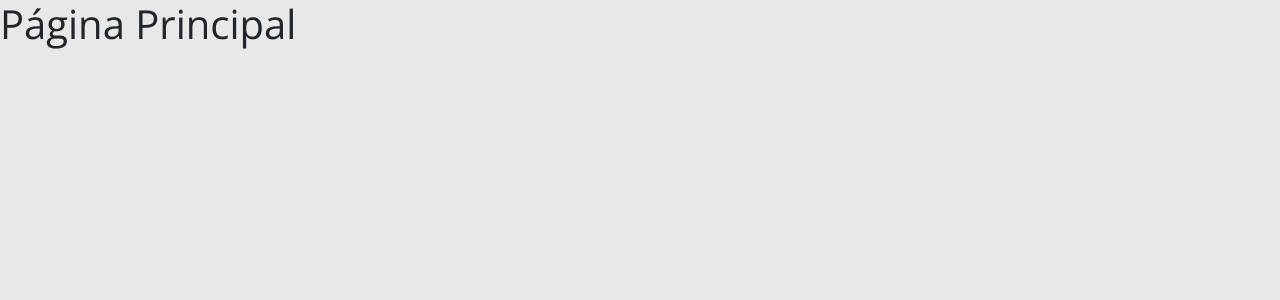
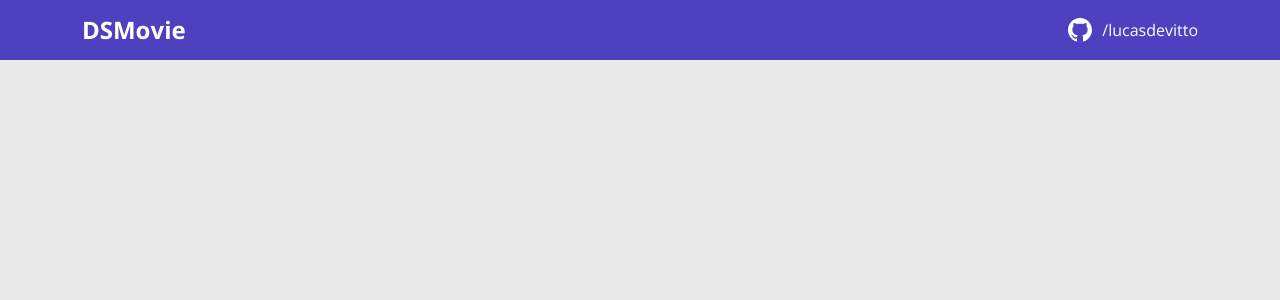
Before and after one commit to lucasdevitto/dsmovie, a React (Create React App) app in the folder frontend/: page / in a window 1280 px wide. Shown: the top 300 px of the page. Built offline with nearby package versions, Linux system fonts and the light colour scheme.

Commit message:
NavBar criada

```diff
--- a/frontend/src/App.tsx
+++ b/frontend/src/App.tsx
@@ -1,7 +1,7 @@
+import NavBar from "./components/NavBar";
+
 function App() {
-  return (
-      <h1>Página Principal</h1>
-  );
+  return <NavBar />;
 }
 
 export default App;
--- /dev/null
+++ b/frontend/src/components/NavBar/index.tsx
@@ -0,0 +1,22 @@
+import { ReactComponent as GithubIcon } from "assets/images/github.svg";
+import "./styles.css";
+
+function NavBar() {
+  return (
+    <header>
+      <nav className="container">
+        <div className="dsmovie-nav-content">
+          <h1>DSMovie</h1>
+          <a href="https://github.com/lucasdevitto">
+            <div className="dsmovie-contact-container">
+              <GithubIcon />
+              <p className="dsmovie-contact-link">/lucasdevitto</p>
+            </div>
+          </a>
+        </div>
+      </nav>
+    </header>
+  );
+}
+
+export default NavBar;
--- /dev/null
+++ b/frontend/src/components/NavBar/styles.css
@@ -0,0 +1,29 @@
+header {
+  background-color: var(--color-primary);
+  height: 60px;
+  display: flex;
+  align-items: center;
+}
+
+.dsmovie-nav-content {
+  display: flex;
+  justify-content: space-between;
+  align-items: center;
+  color: #fff;
+}
+
+.dsmovie-nav-content h1 {
+  margin: 0;
+  font-weight: 700;
+  font-size: 24px;
+}
+
+.dsmovie-contact-container {
+  display: flex;
+  align-items: center;
+}
+
+.dsmovie-contact-link {
+  margin: 0 0 0 10px;
+  font-size: 16px;
+}
--- a/frontend/tsconfig.json
+++ b/frontend/tsconfig.json
@@ -1,5 +1,6 @@
 {
   "compilerOptions": {
+    "baseUrl": "./src",
     "target": "es5",
     "lib": [
       "dom",
```
Also changed, not shown: frontend/src/assets/images/github.svg (added).
